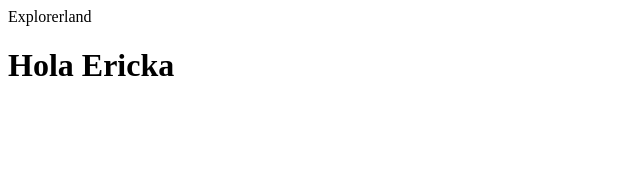
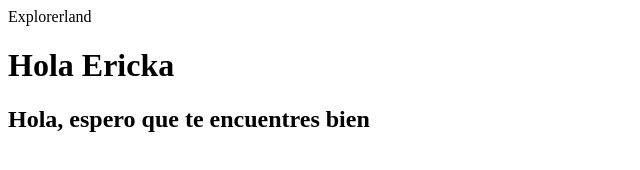
Before and after one commit to DelacruzYael/explorerland, a plain HTML site: page html/index.html in a window 1280 px wide. Shown: the whole page, without its empty margins (0-640 px from the left). Drawn offline with Linux system fonts and the light colour scheme.

Commit message:
vienvenido

```diff
--- a/html/index.html
+++ b/html/index.html
@@ -9,5 +9,6 @@
 <body>
     <header>Explorerland </header>
     <h1>Hola Ericka</h1>
+    <h2>Hola, espero que te encuentres bien</h2>
 </body>
 </html>
```
